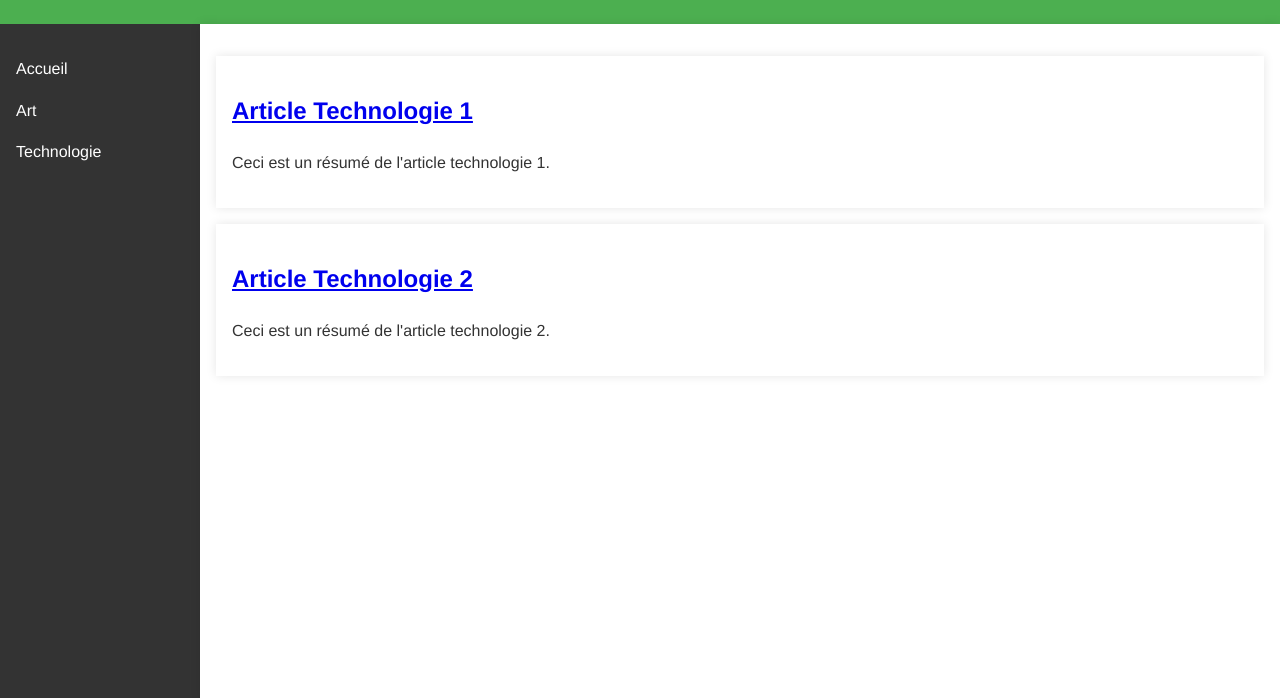
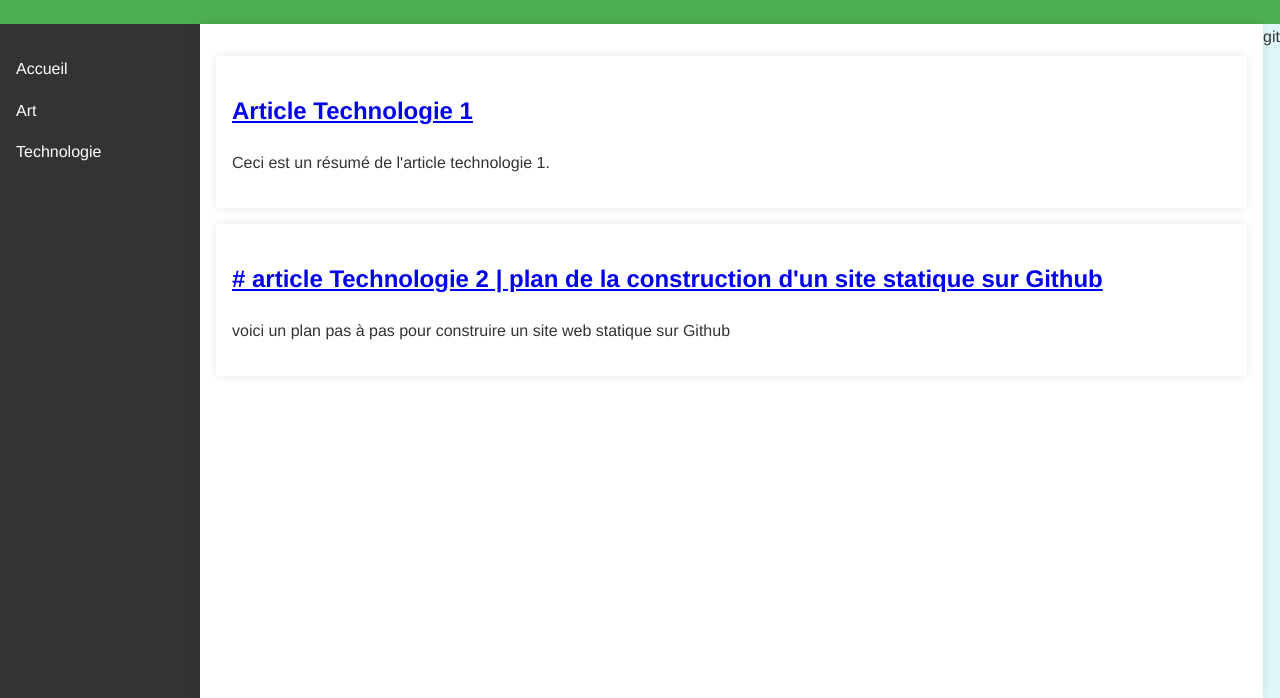
Before and after one commit to pb38550/breves, a plain HTML site: page categories/technologie/index.html in a window 1280 px wide. Shown: the part 102-800 px from the top of the page. Drawn offline with Linux system fonts and the light colour scheme.

Commit message:
Mise à jour des liens vers les articles de technologie

```diff
--- a/categories/technologie/index.html
+++ b/categories/technologie/index.html
@@ -24,10 +24,10 @@
                 <p>Ceci est un résumé de l'article technologie 1.</p>
             </article>
             <article>
-                <h2><a href="article2.html">Article Technologie 2</a></h2>
-                <p>Ceci est un résumé de l'article technologie 2.</p>
+                <h2><a href="plan-construction-site-github.html"># article Technologie 2 | plan de la construction d'un site statique sur Github</a></h2>
+                <p> voici un plan pas à pas pour construire un site web statique sur Github</p>
             </article>
-        </main>
+        </main>git
     </div>
 </body>
 </html>
```
